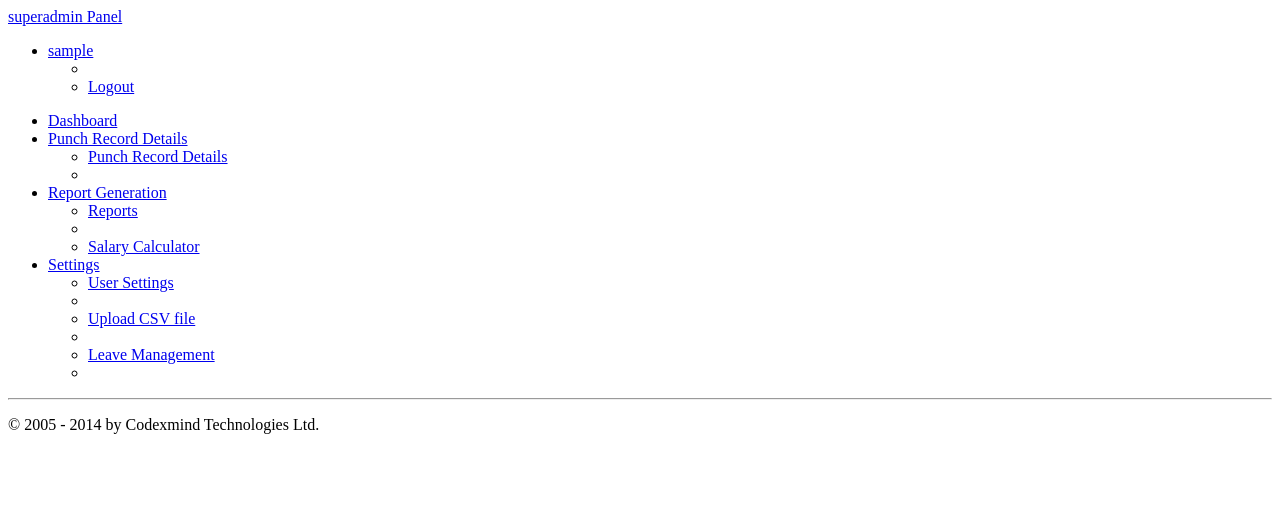
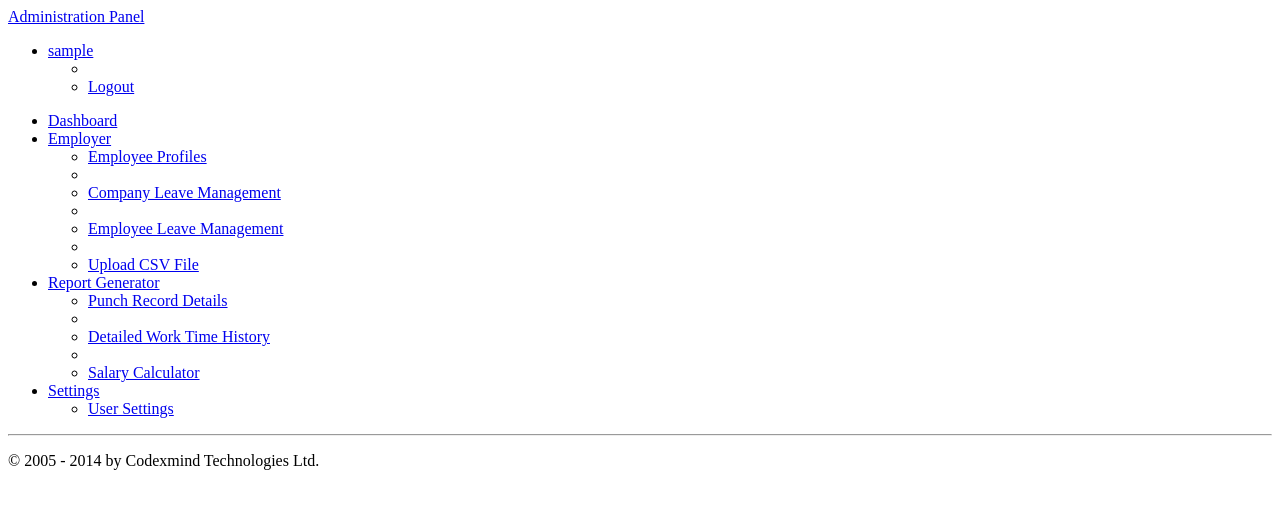
Before and after one commit to bivinvinod/punch, a PHP site: template module/SuperAdmin/view/layout/superAdminDashboardLayout.phtml in a window 1280 px wide. Shown: the top 509 px of the page. Run offline with PHP 8.4, Linux system fonts and the light colour scheme; the template is opened without the code that fills it, so the values that code supplies are empty; the visitor is signed in with stand-in values (Sample User, id 1).

Commit message:
*Menu Modifications *Added annual salary  to registration  table and model

```diff
--- a/module/SuperAdmin/src/SuperAdmin/Model/AttendenceTable.php
+++ b/module/SuperAdmin/src/SuperAdmin/Model/AttendenceTable.php
@@ -87,7 +87,6 @@ class AttendenceTable extends AbstractTableGateway
 
 
 
-
     public function fetchAllData()
     {
         $sql = "SELECT * FROM tbl_attendence";
--- a/module/SuperAdmin/src/SuperAdmin/Model/RegistrationTable.php
+++ b/module/SuperAdmin/src/SuperAdmin/Model/RegistrationTable.php
@@ -159,6 +159,10 @@ class RegistrationTable extends AbstractTableGateway {
 
         if (isset($obj->status)) {
             $return['status'] = $obj->status;
+        }
+
+        if (isset($obj->leave)) {
+            $return['annual_leave'] = $obj->leave;
         }
 
         return $return;
--- a/module/SuperAdmin/view/layout/superAdminDashboardLayout.phtml
+++ b/module/SuperAdmin/view/layout/superAdminDashboardLayout.phtml
@@ -45,7 +45,7 @@
                      <span class="icon-bar"></span>
                      <span class="icon-bar"></span>
                     </a>
-                    <a class="brand" href="#">superadmin Panel</a>
+                    <a class="brand" href="#">Administration Panel</a>
                     <div class="nav-collapse collapse">
                         <ul class="nav pull-right">
                             <li class="dropdown">
@@ -65,31 +65,46 @@
                                 <a href="#">Dashboard</a>
                             </li>
                             <li class="dropdown">
-                                <a href="#" data-toggle="dropdown" class="dropdown-toggle">Punch Record Details<b class="caret"></b>
+                                <a href="#" data-toggle="dropdown" class="dropdown-toggle">Employer<b class="caret"></b>
 
                                 </a>
                                 <ul class="dropdown-menu" id="menu1">
-
                                     <li>
-                                        <a href="/superAdmin/recordDetails">Punch Record Details</a>
+                                        <a href="/superAdmin/registration">Employee Profiles</a>
                                     </li>
                                     <li class="divider"></li>
+                                    <li>
+                                        <a href="/superAdmin/leave">Company Leave Management</a>
+                                    </li>
+                                    <li class="divider"></li>
+                                    <li>
+                                        <a href="/superAdmin/attendence">Employee Leave Management</a>
+                                    </li>
+                                    <li class="divider"></li>
+                                    <li>
+                                         <a href="/superAdmin/upload">Upload CSV File</a>
+                                    </li>
+
 
                                 </ul>
                             </li>
 
                             <li class="dropdown">
-                                <a href="#" data-toggle="dropdown" class="dropdown-toggle">Report Generation<b class="caret"></b>
+                                <a href="#" data-toggle="dropdown" class="dropdown-toggle">Report Generator<b class="caret"></b>
 
                                 </a>
                                 <ul class="dropdown-menu" id="menu1">
-
                                     <li>
-                                        <a href="/superAdmin/userReports">Reports</a>
+                                        <a href="/superAdmin/recordDetails">Punch Record Details</a>
+                                    </li>
+                                    <li class="divider"></li>
+                                    <li>
+                                        <a href="/superAdmin/userReports">Detailed Work Time History</a>
                                     </li>
                                     <li class="divider"></li>
                                     <li>
                                          <a href="/superAdmin/userReports/salaryCalculator">Salary Calculator</a>
+
                                     </li>
 
                                 </ul>
@@ -105,17 +120,6 @@
                                     <li>
                                          <a href="/superAdmin/user">User Settings</a>
                                     </li>
-                                    <li class="divider"></li>
-                                    <li>
-                                         <a href="/superAdmin/upload">Upload CSV file</a>
-                                    </li>
-                                    <li class="divider"></li>
-                                    <li>
-                                         <a href="/superAdmin/leave">Leave Management</a>
-                                    </li>
-                                    <li class="divider"></li>
-
-
                                 </ul>
                             </li>
 
```
Also changed, not shown: module/SuperAdmin/src/SuperAdmin/Model/RegistrationModel.php (+6 -1 lines).
